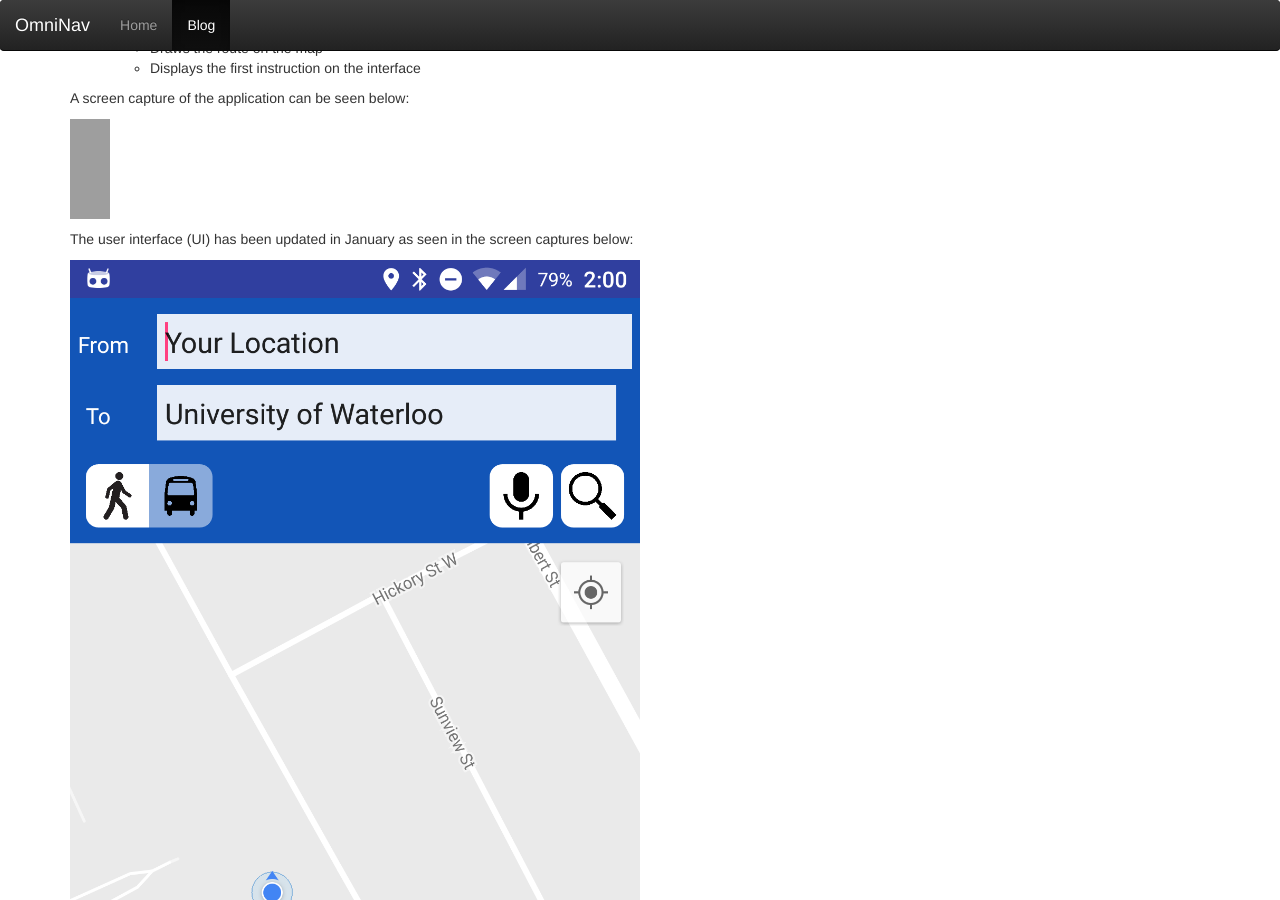
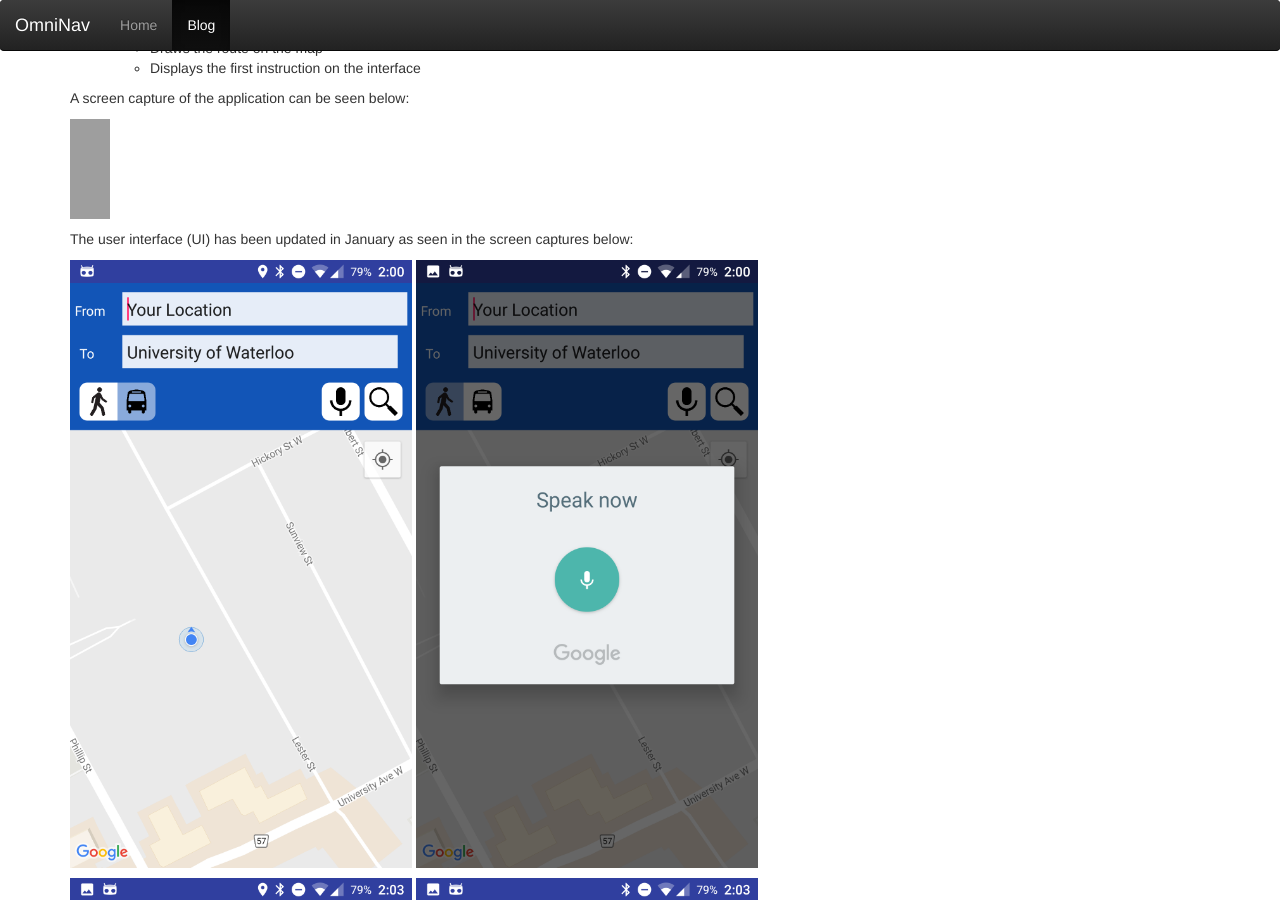
Before and after one commit to hansmaryil/OmniNav, a Jekyll site: the page built from _posts/2017-01-22-android-app-development.md, in a window 1280 px wide and 900 px high, scrolled down 663 px. Built offline with Jekyll 4.4.1, drawn with Linux system fonts in a browser that asks for light colours; grey boxes are pictures that could not be loaded.

Commit message:
close to soln

```diff
--- a/_posts/2017-01-22-android-app-development.md
+++ b/_posts/2017-01-22-android-app-development.md
@@ -21,9 +21,9 @@
 
 The user interface (UI) has been updated in January as seen in the screen captures below:
 
-<img src="/images/blog/2017-01-22/image_2.png" alt="App Updated Screen Capture_1" width="50%" height="50%"> <img src="/images/blog/2017-01-22/image_3.png" alt="App Updated Screen Capture_3" width="50%" height="50%">
+<img src="/images/blog/2017-01-22/image_2.png" alt="App Updated Screen Capture_1" width="30%" height="30%"> <img src="/images/blog/2017-01-22/image_3.png" alt="App Updated Screen Capture_3" width="30%" height="30%">
 
-<img src="/images/blog/2017-01-22/image_4.png" alt="App Updated Screen Capture_4" width="50%" height="50%"> <img src="/images/blog/2017-01-22/image_5.png" alt="App Updated Screen Capture_5" width="50%" height="50%">
+<img src="/images/blog/2017-01-22/image_4.png" alt="App Updated Screen Capture_4" width="30%" height="30%"> <img src="/images/blog/2017-01-22/image_5.png" alt="App Updated Screen Capture_5" width="30%" height="30%">
 
 The updated application has implemented the following new functionalities:
 - Voice recognition: allows voice typing of the destination
```
